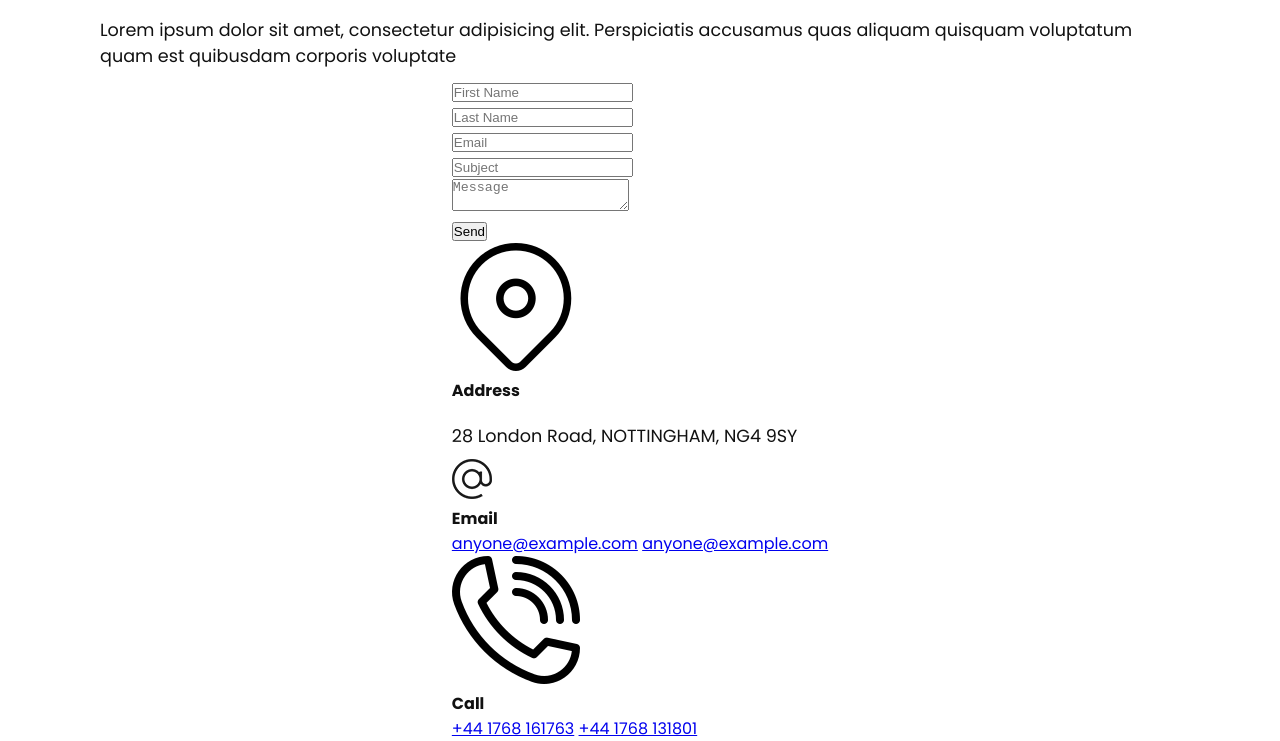
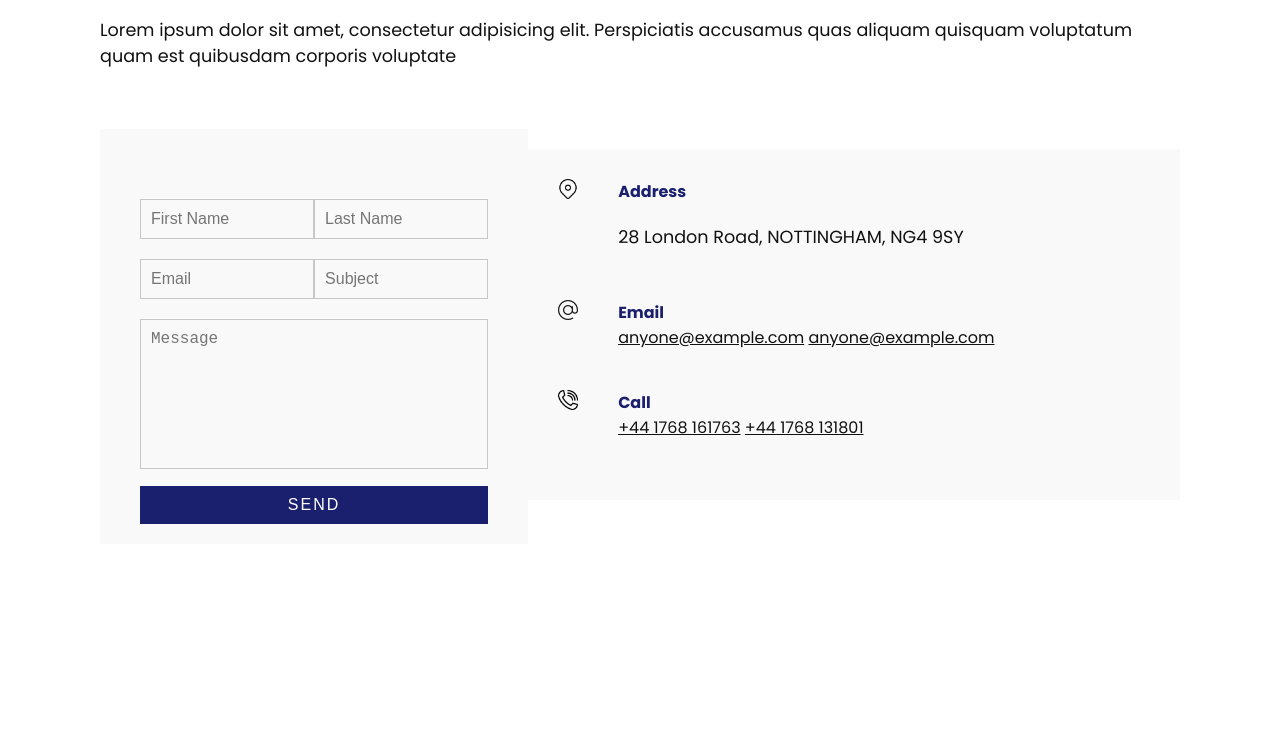
Before and after one commit to we3el/creative-agency-temp, a plain HTML site: page contact.html in a window 1280 px wide. Shown: the part 208-949 px from the top of the page. After the commit the page ends 860 px from the top, so only its background shows below. Drawn offline with Linux system fonts and the light colour scheme; files whose address does not match are found by name.

Commit message:
Contact CSS/Media

```diff
--- a/css/style.css
+++ b/css/style.css
@@ -3,6 +3,7 @@
 /* Variables */
 :root {
     --primary-color: #f60f20;
+    --secondary-color: #1b206e;
 }
 
 /* BASE */
@@ -251,6 +252,109 @@ section#contact {
 }
 
 
+/* CONTACT */
+.contact {
+    position: relative;
+    width: 100%;
+    margin-top: 50px;
+    display: flex;
+    justify-content: space-between;
+    align-items: flex-start;
+}
+
+.contact-form {
+    position: relative;
+    background: #f9f9f9;
+    width: calc(100% - 400px);
+    padding: 60px 40px 20px;
+}
+
+.contact-form form {
+    width: 100%;
+}
+
+.contact-form .row {
+    width: 100%;
+    display: flex;
+}
+
+.contact-form .input50 {
+    width: 50%;
+    margin: 0 10px;
+}
+
+.contact-form .input100 {
+    width: 100%;
+    margin: 10px;
+}
+
+.contact-form .row input,
+.contact-form .row textarea {
+    position: relative;
+    border: 1px solid rgba(0,0,0,0.2);
+    color: #111;
+    background: transparent;
+    width: 100%;
+    padding: 10px;
+    outline: none;
+    font-size: 16px;
+    font-weight: 300;
+    margin: 10px 0;
+    resize: none;
+}
+
+.contact-form .row textarea {
+    height: 150px;
+}
+
+.contact-form .row input[type='submit'] {
+    background-color: var(--secondary-color);
+    color: #fff;
+    margin: 0;
+    text-transform: uppercase;
+    letter-spacing: 2px;
+    font-weight: 300;
+    border: 0;
+    cursor: pointer;
+}
+
+.contact-info .info-box {
+    display: flex;
+    align-items: flex-start;
+    margin-bottom: 40px;
+}
+
+.contact-info .info-box .contact-icon {
+    width: 20px;
+    margin-right: 40px;
+}
+
+.contact-info {
+    width: 350px;
+    background: #f9f9f9;
+    padding: 60px 40px 20px;
+}
+
+.contact-info .info-box .details h4 {
+    color: var(--secondary-color);
+}
+
+.contact-info .info-box .details p,
+.contact-info .info-box .details a {
+    color: #111;
+}
+
+.contact-form .input50,
+.contact-form .input100 {
+    width: 100%;
+    margin: 0;
+}
+
+.contact-info {
+    width: 100%;
+    margin-top: 20px;
+    padding: 30px 30px 20px;
+}
 
 @media(max-width: 1068px) {
     .home-img {
@@ -278,6 +382,19 @@ section#contact {
     .portfolio {
         justify-content: center;
     }
+
+    .contact {
+        flex-direction: column;
+    }
+
+    .contact-form {
+        width: 100%;
+        padding: 30px 30px 20px;
+    }
+
+    .contact-form .row {
+        flex-direction: column;
+    }
 }
 
 @media(max-width: 768px) {
```
